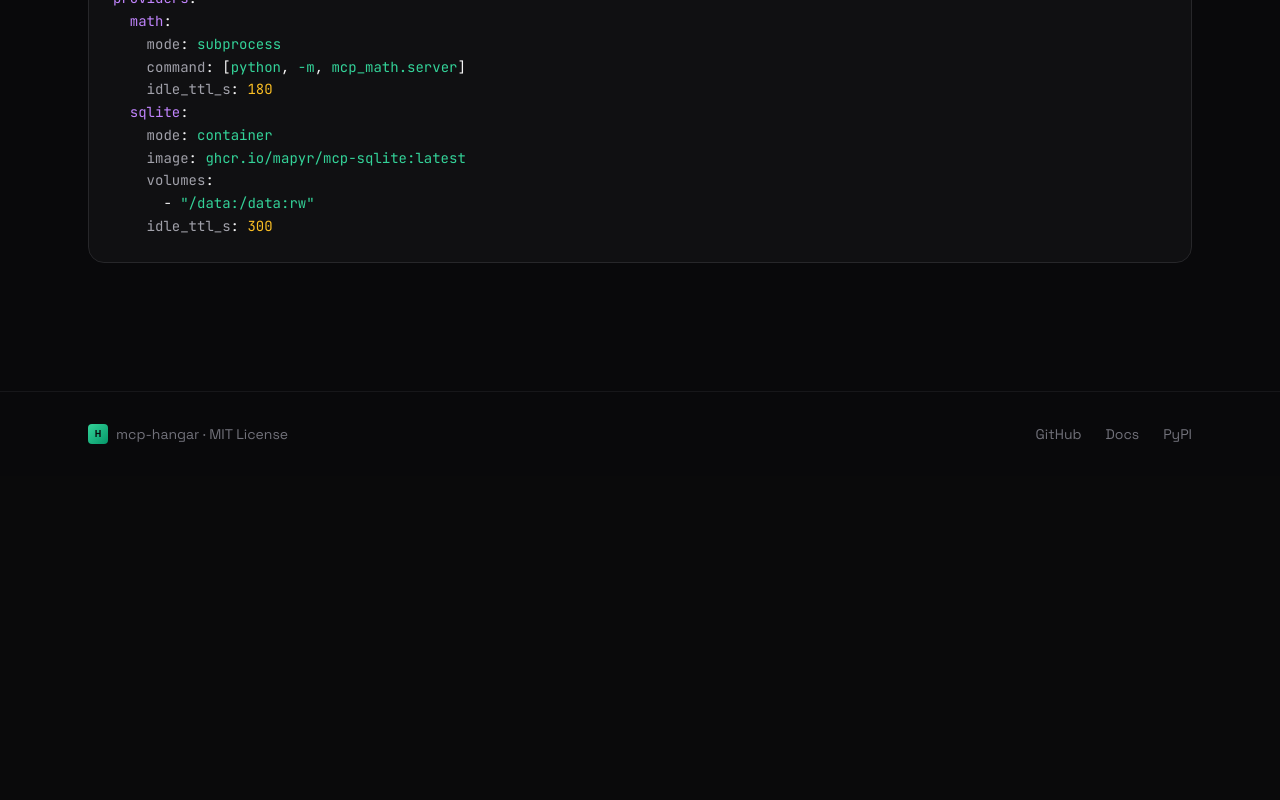
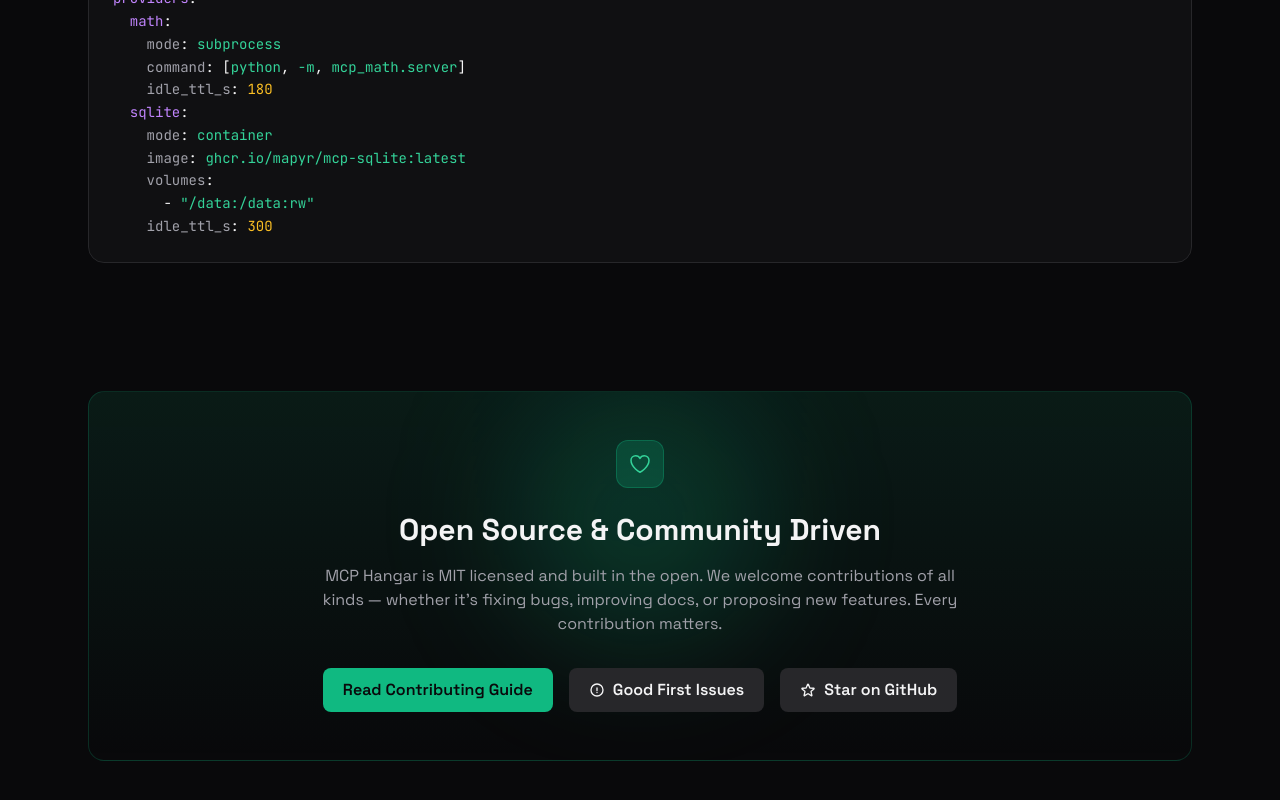
Before and after one commit to mcp-hangar/mcp-hangar-website, a React (Vite) app: page / in a window 1280 px wide. Shown: the part 1868-2668 px from the top of the page. Before the commit the page ends 2344 px from the top, so only its background shows below. Built offline with nearby package versions, Linux system fonts and the light colour scheme.

Commit message:
new style

```diff
--- a/src/App.tsx
+++ b/src/App.tsx
@@ -194,19 +194,117 @@ function App() {
           </div>
         </div>
 
+        {/* Contributing */}
+        <div className="max-w-6xl mx-auto px-6 pb-32">
+          <div className="relative rounded-2xl bg-gradient-to-b from-emerald-500/10 to-transparent border border-emerald-500/20 p-8 md:p-12 overflow-hidden">
+            {/* Background glow */}
+            <div className="absolute top-0 left-1/2 -translate-x-1/2 w-64 h-64 bg-emerald-500/20 rounded-full blur-3xl" />
+
+            <div className="relative text-center max-w-2xl mx-auto">
+              <div className="inline-flex items-center justify-center w-12 h-12 rounded-xl bg-emerald-500/20 border border-emerald-500/30 text-emerald-400 mb-6">
+                <HeartIcon />
+              </div>
+              <h2 className="text-2xl md:text-3xl font-bold text-zinc-100 mb-4">
+                Open Source & Community Driven
+              </h2>
+              <p className="text-zinc-400 mb-8">
+                MCP Hangar is MIT licensed and built in the open. We welcome contributions of all kinds —
+                whether it's fixing bugs, improving docs, or proposing new features. Every contribution matters.
+              </p>
+              <div className="flex flex-wrap justify-center gap-4">
+                <a
+                  href="https://mapyr.github.io/mcp-hangar/development/CONTRIBUTING/"
+                  target="_blank"
+                  rel="noopener noreferrer"
+                  className="inline-flex items-center gap-2 px-5 py-2.5 bg-emerald-500 hover:bg-emerald-400 text-zinc-950 font-semibold rounded-lg transition-all duration-300 hover:-translate-y-0.5"
+                >
+                  Read Contributing Guide
+                </a>
+                <a
+                  href="https://github.com/mapyr/mcp-hangar/issues?q=is%3Aissue+is%3Aopen+label%3A%22good+first+issue%22"
+                  target="_blank"
+                  rel="noopener noreferrer"
+                  className="inline-flex items-center gap-2 px-5 py-2.5 bg-zinc-800 hover:bg-zinc-700 text-zinc-100 font-semibold rounded-lg transition-all duration-300 hover:-translate-y-0.5"
+                >
+                  <IssueIcon />
+                  Good First Issues
+                </a>
+                <a
+                  href="https://github.com/mapyr/mcp-hangar/stargazers"
+                  target="_blank"
+                  rel="noopener noreferrer"
+                  className="inline-flex items-center gap-2 px-5 py-2.5 bg-zinc-800 hover:bg-zinc-700 text-zinc-100 font-semibold rounded-lg transition-all duration-300 hover:-translate-y-0.5"
+                >
+                  <StarIcon />
+                  Star on GitHub
+                </a>
+              </div>
+            </div>
+          </div>
+        </div>
+
         {/* Footer */}
         <footer className="border-t border-zinc-800/50">
-          <div className="max-w-6xl mx-auto px-6 py-8 flex flex-col md:flex-row items-center justify-between gap-4 text-sm text-zinc-500">
-            <div className="flex items-center gap-2">
-              <div className="w-5 h-5 rounded bg-gradient-to-br from-emerald-400 to-emerald-600 flex items-center justify-center">
-                <span className="text-zinc-950 font-bold text-[10px]">H</span>
+          <div className="max-w-6xl mx-auto px-6 py-12">
+            <div className="grid grid-cols-2 md:grid-cols-4 gap-8 mb-8">
+              {/* Brand */}
+              <div className="col-span-2 md:col-span-1">
+                <div className="flex items-center gap-2 mb-4">
+                  <div className="w-6 h-6 rounded bg-gradient-to-br from-emerald-400 to-emerald-600 flex items-center justify-center">
+                    <span className="text-zinc-950 font-bold text-xs">H</span>
+                  </div>
+                  <span className="font-semibold text-zinc-100">mcp-hangar</span>
+                </div>
+                <p className="text-sm text-zinc-500 mb-4">
+                  Production-grade MCP infrastructure. Free and open source.
+                </p>
+                <div className="flex items-center gap-3">
+                  <a href="https://github.com/mapyr/mcp-hangar" className="text-zinc-500 hover:text-emerald-400 transition-colors duration-300">
+                    <GithubIcon />
+                  </a>
+                  <a href="https://pypi.org/project/mcp-hangar/" className="text-zinc-500 hover:text-emerald-400 transition-colors duration-300">
+                    <PythonIcon />
+                  </a>
+                </div>
               </div>
-              <span>mcp-hangar · MIT License</span>
+
+              {/* Documentation */}
+              <div>
+                <h4 className="text-sm font-semibold text-zinc-300 mb-4">Documentation</h4>
+                <ul className="space-y-2 text-sm">
+                  <li><a href="https://mapyr.github.io/mcp-hangar/getting-started/quickstart/" className="text-zinc-500 hover:text-emerald-400 transition-colors duration-300">Quickstart</a></li>
+                  <li><a href="https://mapyr.github.io/mcp-hangar/getting-started/installation/" className="text-zinc-500 hover:text-emerald-400 transition-colors duration-300">Installation</a></li>
+                  <li><a href="https://mapyr.github.io/mcp-hangar/architecture/OVERVIEW/" className="text-zinc-500 hover:text-emerald-400 transition-colors duration-300">Architecture</a></li>
+                  <li><a href="https://mapyr.github.io/mcp-hangar/guides/OBSERVABILITY/" className="text-zinc-500 hover:text-emerald-400 transition-colors duration-300">Guides</a></li>
+                </ul>
+              </div>
+
+              {/* Community */}
+              <div>
+                <h4 className="text-sm font-semibold text-zinc-300 mb-4">Community</h4>
+                <ul className="space-y-2 text-sm">
+                  <li><a href="https://github.com/mapyr/mcp-hangar/issues" className="text-zinc-500 hover:text-emerald-400 transition-colors duration-300">Issues</a></li>
+                  <li><a href="https://mapyr.github.io/mcp-hangar/development/CONTRIBUTING/" className="text-zinc-500 hover:text-emerald-400 transition-colors duration-300">Contributing</a></li>
+                  <li><a href="https://mapyr.github.io/mcp-hangar/changelog/" className="text-zinc-500 hover:text-emerald-400 transition-colors duration-300">Changelog</a></li>
+                  <li><a href="https://mapyr.github.io/mcp-hangar/security/" className="text-zinc-500 hover:text-emerald-400 transition-colors duration-300">Security</a></li>
+                </ul>
+              </div>
+
+              {/* Legal */}
+              <div>
+                <h4 className="text-sm font-semibold text-zinc-300 mb-4">Project</h4>
+                <ul className="space-y-2 text-sm">
+                  <li><a href="https://github.com/mapyr/mcp-hangar/blob/main/LICENSE" className="text-zinc-500 hover:text-emerald-400 transition-colors duration-300">MIT License</a></li>
+                  <li><a href="https://mapyr.github.io/mcp-hangar/runbooks/RELEASE/" className="text-zinc-500 hover:text-emerald-400 transition-colors duration-300">Releases</a></li>
+                  <li><a href="https://github.com/mapyr/mcp-hangar" className="text-zinc-500 hover:text-emerald-400 transition-colors duration-300">Source Code</a></li>
+                </ul>
+              </div>
             </div>
-            <div className="flex items-center gap-6">
-              <a href="https://github.com/mapyr/mcp-hangar" className="hover:text-emerald-400 transition-colors duration-300">GitHub</a>
-              <a href="https://mapyr.github.io/mcp-hangar/" className="hover:text-emerald-400 transition-colors duration-300">Docs</a>
-              <a href="https://pypi.org/project/mcp-hangar/" className="hover:text-emerald-400 transition-colors duration-300">PyPI</a>
+
+            {/* Bottom bar */}
+            <div className="pt-8 border-t border-zinc-800/50 flex flex-col md:flex-row items-center justify-between gap-4 text-sm text-zinc-600">
+              <span>© 2026 mcp-hangar contributors. Released under MIT License.</span>
+              <span>Made with ♥ for the MCP community</span>
             </div>
           </div>
         </footer>
@@ -303,4 +401,22 @@ const GovernanceIcon = () => (
   </svg>
 )
 
+const HeartIcon = () => (
+  <svg className="w-6 h-6" fill="none" viewBox="0 0 24 24" stroke="currentColor" strokeWidth={1.5}>
+    <path strokeLinecap="round" strokeLinejoin="round" d="M21 8.25c0-2.485-2.099-4.5-4.688-4.5-1.935 0-3.597 1.126-4.312 2.733-.715-1.607-2.377-2.733-4.313-2.733C5.1 3.75 3 5.765 3 8.25c0 7.22 9 12 9 12s9-4.78 9-12z" />
+  </svg>
+)
+
+const IssueIcon = () => (
+  <svg className="w-4 h-4" fill="none" viewBox="0 0 24 24" stroke="currentColor" strokeWidth={2}>
+    <path strokeLinecap="round" strokeLinejoin="round" d="M12 9v3.75m9-.75a9 9 0 11-18 0 9 9 0 0118 0zm-9 3.75h.008v.008H12v-.008z" />
+  </svg>
+)
+
+const StarIcon = () => (
+  <svg className="w-4 h-4" fill="none" viewBox="0 0 24 24" stroke="currentColor" strokeWidth={2}>
+    <path strokeLinecap="round" strokeLinejoin="round" d="M11.48 3.499a.562.562 0 011.04 0l2.125 5.111a.563.563 0 00.475.345l5.518.442c.499.04.701.663.321.988l-4.204 3.602a.563.563 0 00-.182.557l1.285 5.385a.562.562 0 01-.84.61l-4.725-2.885a.563.563 0 00-.586 0L6.982 20.54a.562.562 0 01-.84-.61l1.285-5.386a.562.562 0 00-.182-.557l-4.204-3.602a.563.563 0 01.321-.988l5.518-.442a.563.563 0 00.475-.345L11.48 3.5z" />
+  </svg>
+)
+
 export default App
```
